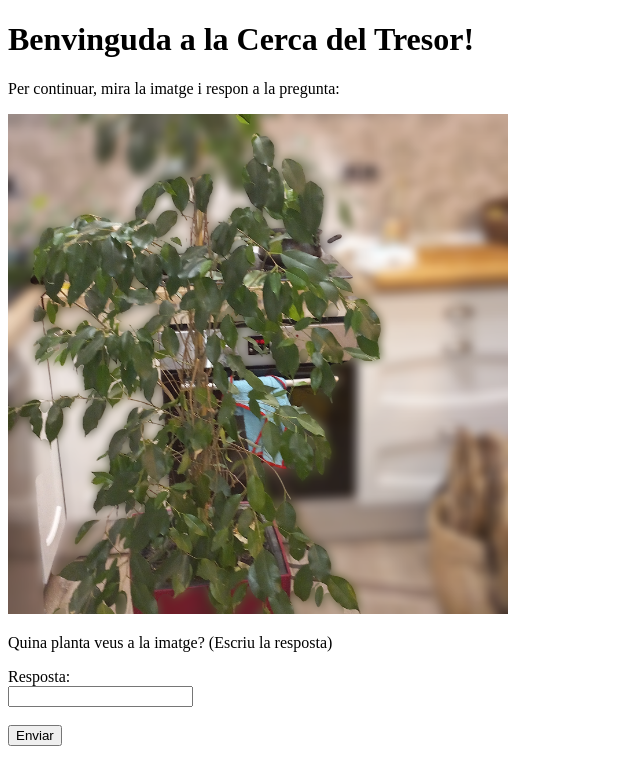
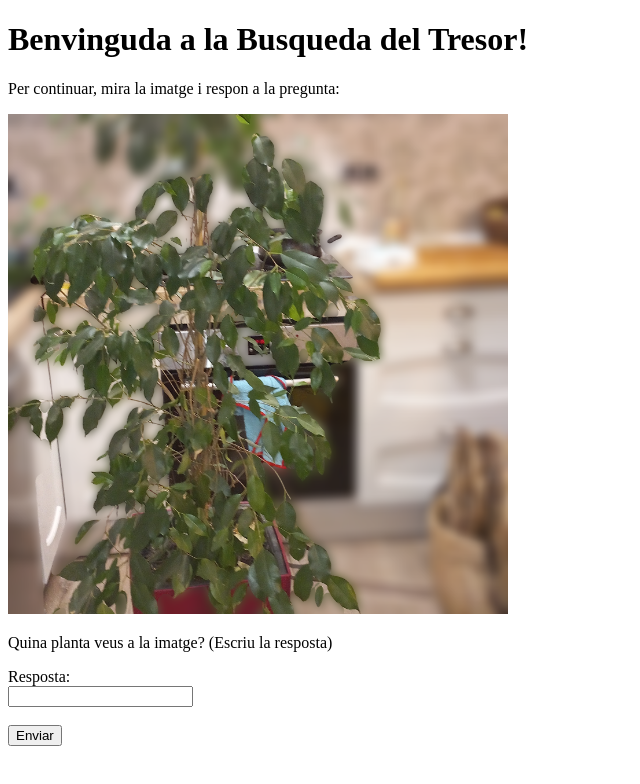
Before and after one commit to Jordi2214/cerca-del-tresor, a plain HTML site: page index.html in a window 1280 px wide. Shown: the whole page, without its empty margins (0-640 px from the left). Drawn offline with Linux system fonts and the light colour scheme.

Commit message:
Arreglat el titol

```diff
--- a/index.html
+++ b/index.html
@@ -8,7 +8,7 @@
 </head>
 <body>
     <div class="container">
-        <h1>Benvinguda a la Cerca del Tresor!</h1>
+        <h1>Benvinguda a la Busqueda del Tresor!</h1>
         <p>Per continuar, mira la imatge i respon a la pregunta:</p>
 
         <!-- Mostrar la imatge -->
```
